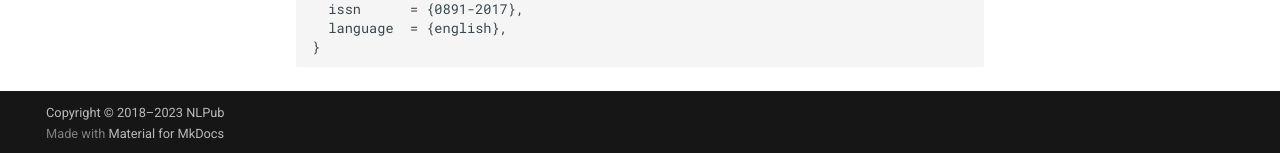
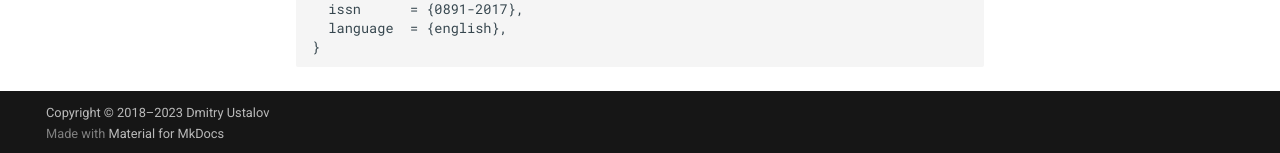
Before and after one commit to nlpub/chinese-whispers, an MkDocs documentation site: the page built from docs/index.md, in a window 1280 px wide and 900 px high, scrolled down 705 px. Shown: the part 744-897 px from the top of the window. Built offline with MkDocs 1.6.1 and Material for MkDocs 9.7.7, drawn with Linux system fonts in a browser that asks for light colours; comment, search, counter and statistics services are not loaded.

Commit message:
Update copyrights

```diff
--- a/chinese_whispers/__init__.py
+++ b/chinese_whispers/__init__.py
@@ -7,6 +7,7 @@ An implementation of the Chinese Whispers clustering algorithm.
 __version__ = '0.8.2.post1'
 __author__ = 'Dmitry Ustalov'
 __credits__ = ['Alexander Panchenko', 'Alexander Chambers', 'Frederik Wille']
+__copyright = 'Copyright 2018-2023 Dmitry Ustalov'
 __license__ = 'MIT'
 
 from .chinese_whispers import (
--- a/mkdocs.yml
+++ b/mkdocs.yml
@@ -1,7 +1,7 @@
 site_name: Chinese Whispers
 site_author: Dmitry Ustalov
 site_description: An implementation of the Chinese Whispers clustering algorithm.
-copyright: Copyright &copy; 2018&ndash;2023 NLPub
+copyright: Copyright &copy; 2018&ndash;2023 Dmitry Ustalov
 repo_name: nlpub/chinese-whispers-python
 repo_url: https://github.com/nlpub/chinese-whispers-python
 theme:
```
